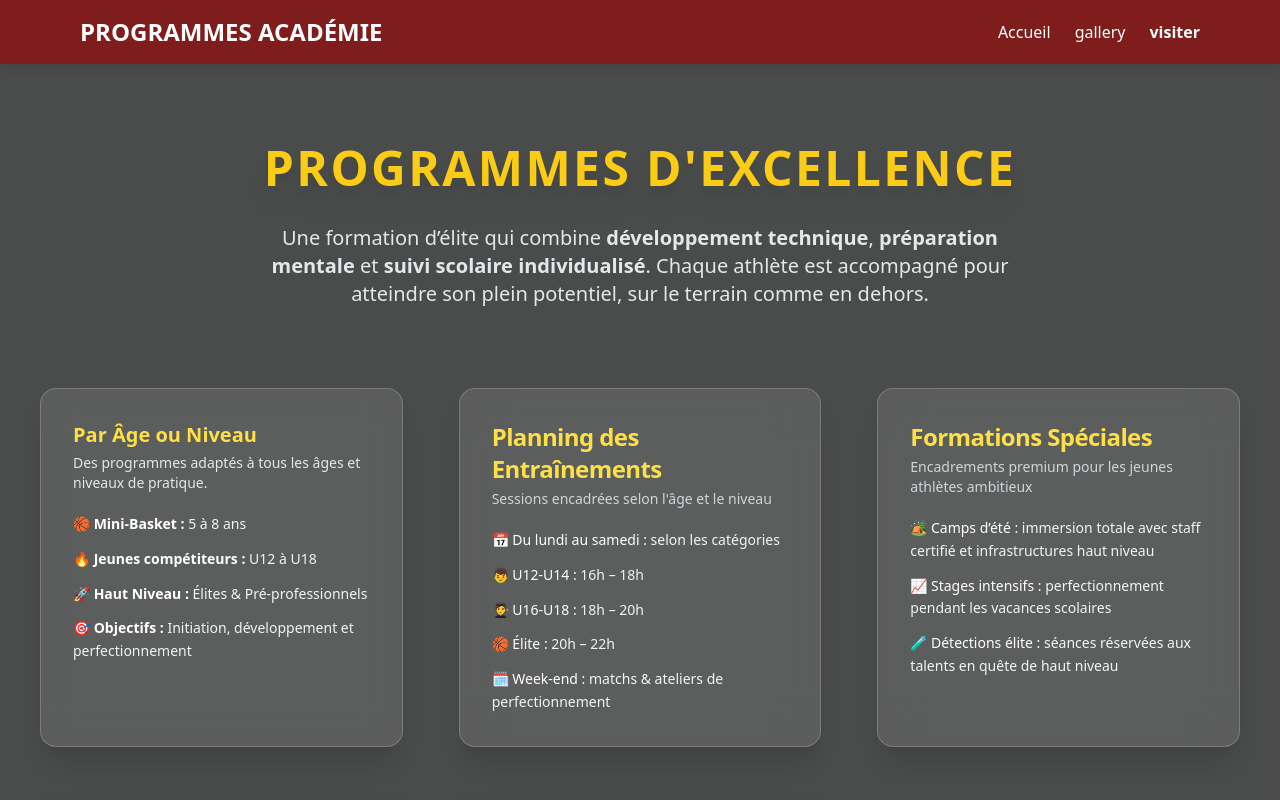
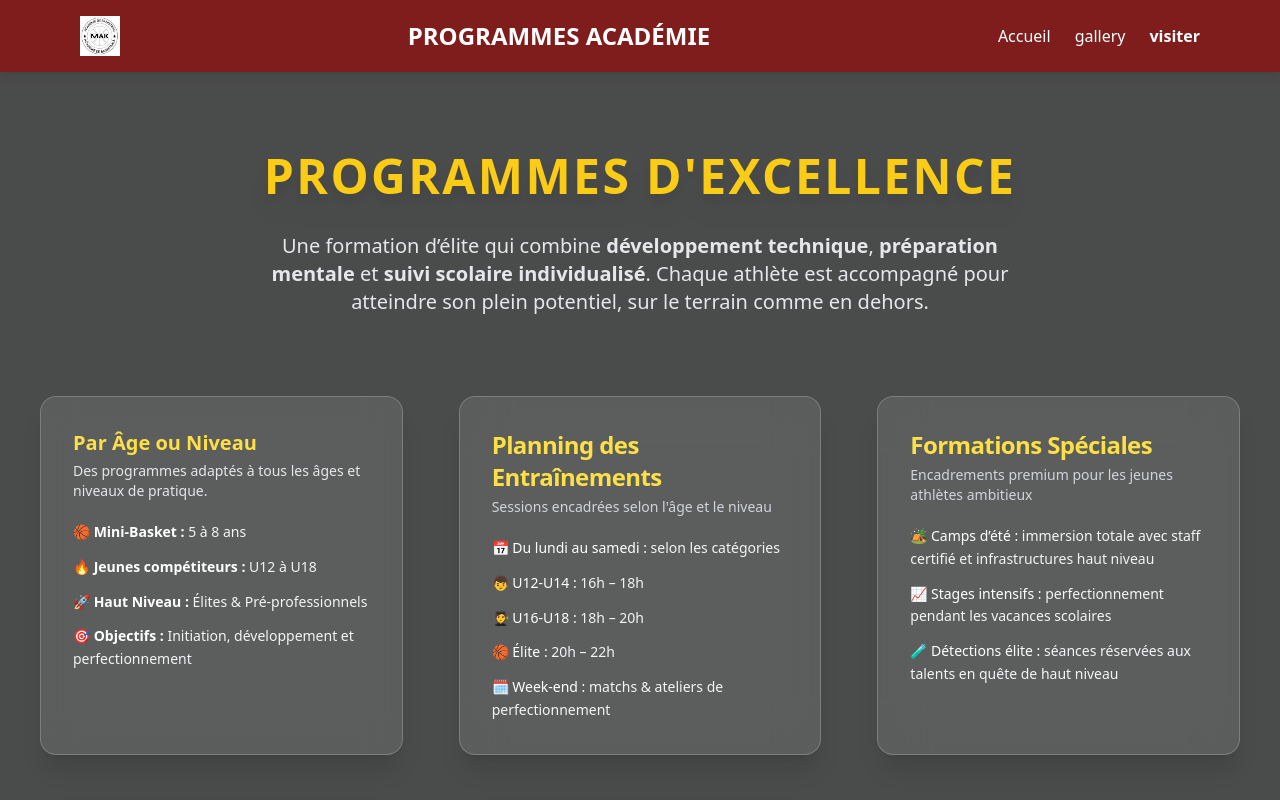
Before and after one commit to cmk-lucas/MAK_academia, a plain HTML site: page Programme.html in a window 1280 px wide. Shown: the top 800 px of the page. Drawn offline with nearby package versions, Linux system fonts and the light colour scheme.

Commit message:
rajout de la page gallerie et modif

```diff
--- a/Programme.html
+++ b/Programme.html
@@ -14,6 +14,7 @@
 <header class="bg-red-900 text-white shadow-md">
   <div class="max-w-6xl mx-auto px-4 py-4 flex items-center justify-between">
     <!-- Logo -->
+     <img src="./img/logo_mac.jpg" alt="Logo" class="w-10 h-10 object-contain" />
     <h1 class="text-2xl font-bold uppercase text-white">Programmes Académie</h1>
 
     <!-- Toggle button (mobile) -->
```
Also changed, not shown: academy.html (+1 -0 lines), gallery.html (+1 -0 lines), inscription.html (+1 -0 lines).
